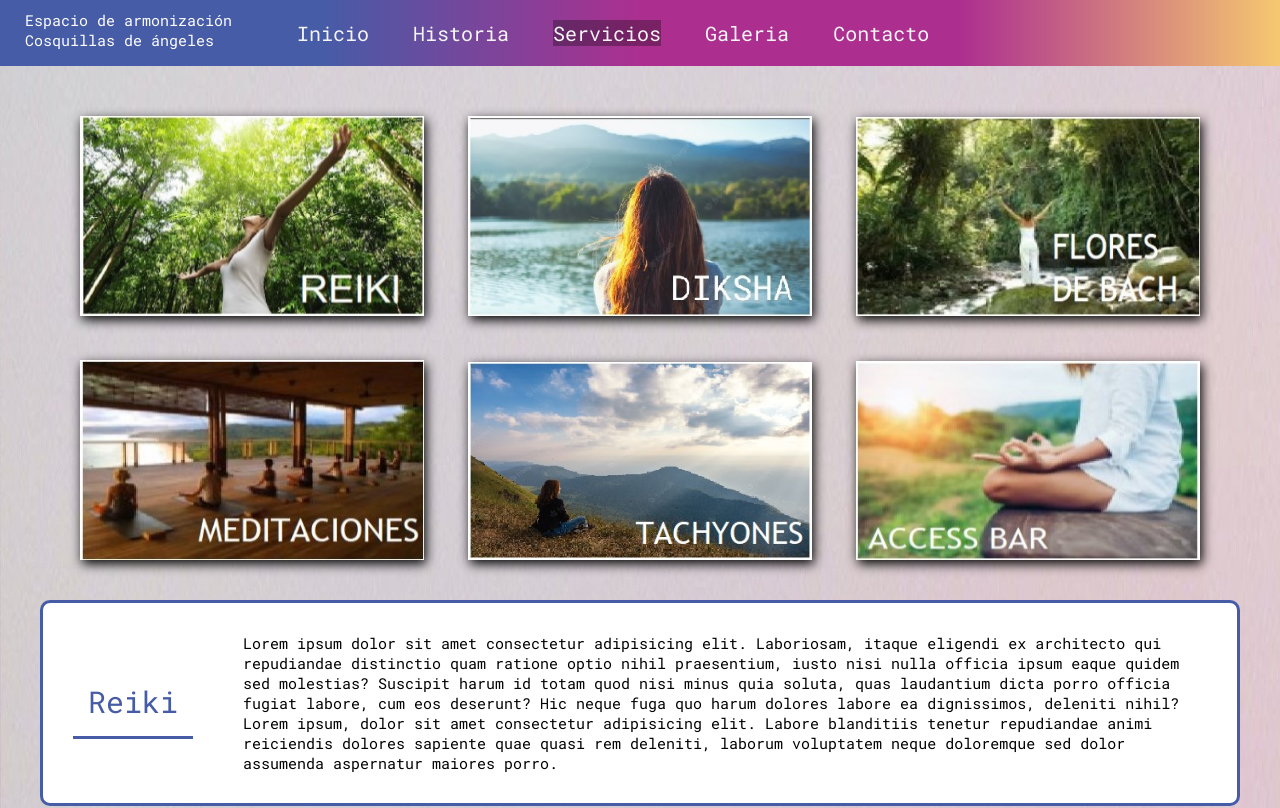
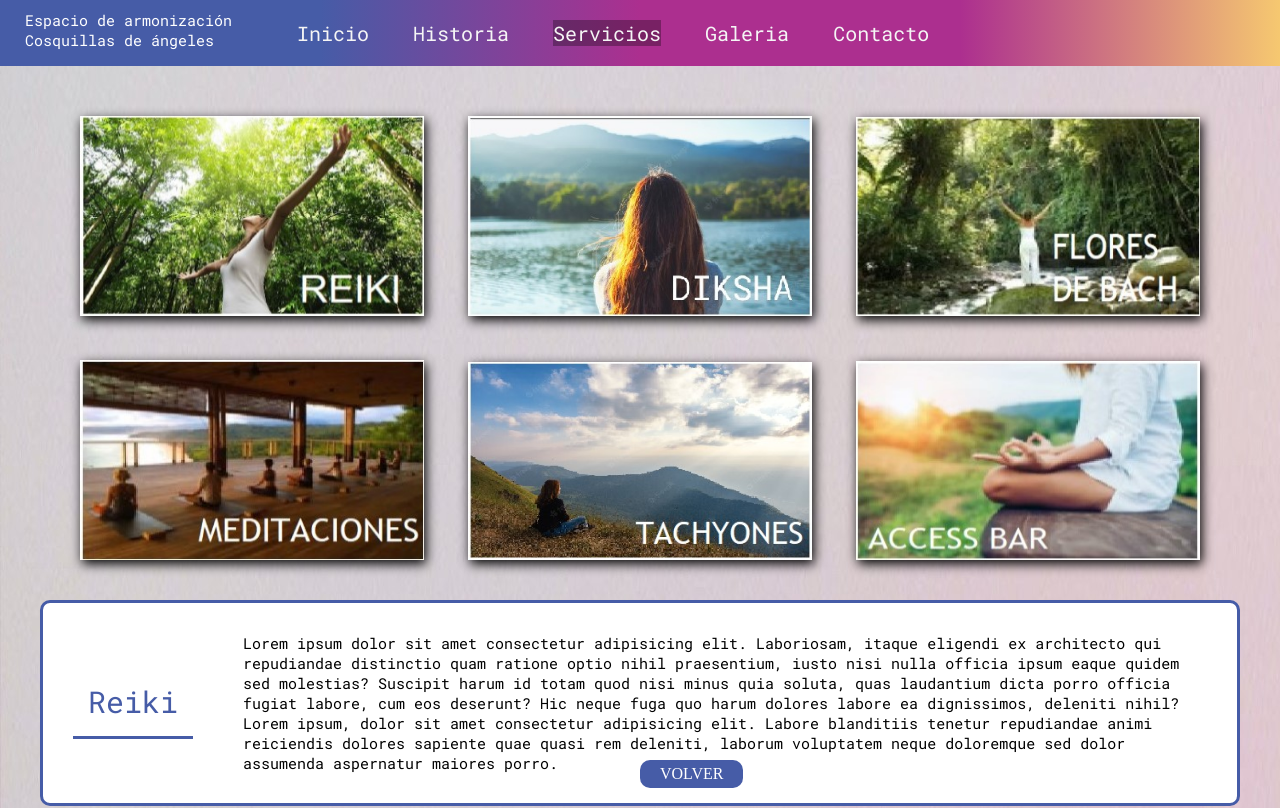
Before and after one commit to analuciaarias/cosquillasdeangeles, a plain HTML site: page paginas/servicios.html in a window 1280 px wide. Shown: the top 808 px of the page. Drawn offline with Linux system fonts and the light colour scheme.

Commit message:
boton sticky servicio

```diff
--- a/estilos/prueba.css
+++ b/estilos/prueba.css
@@ -190,3 +190,15 @@ footer{
     justify-content: center;
     margin: 10px;
 }
+.botonvolver{
+    background-color: #465CA7;
+    font: 40px;
+    text-decoration: none;
+    color: white;
+    padding: 5px 20px;
+    border-radius: 10px;
+    position: fixed;
+    top: 95%;
+    left: 50%;
+    text-align: center;
+}
--- a/paginas/servicios.html
+++ b/paginas/servicios.html
@@ -28,7 +28,9 @@
     </header>
     <main class="serviciosback">
         <div class="servicios">
-            <ul>
+
+
+            <ul id="volver">
                 <li>
                     <a href="#reiki"> <img src="../img/REIKII.jpg" alt=""> </a>
                 </li>
@@ -49,7 +51,11 @@
                 </li>
             </ul>
         </div>
+
+
+
         <div class="servicioDetalles">
+
             <div id="reiki">
                 <h3>Reiki</h3>
                 <p>Lorem ipsum dolor sit amet consectetur adipisicing elit. Laboriosam, itaque eligendi ex architecto
@@ -123,6 +129,8 @@
             </div>
         </div>
 
+            <a class="botonvolver" href="#volver">VOLVER</a>
+
     </main>
     <footer>
 
```
